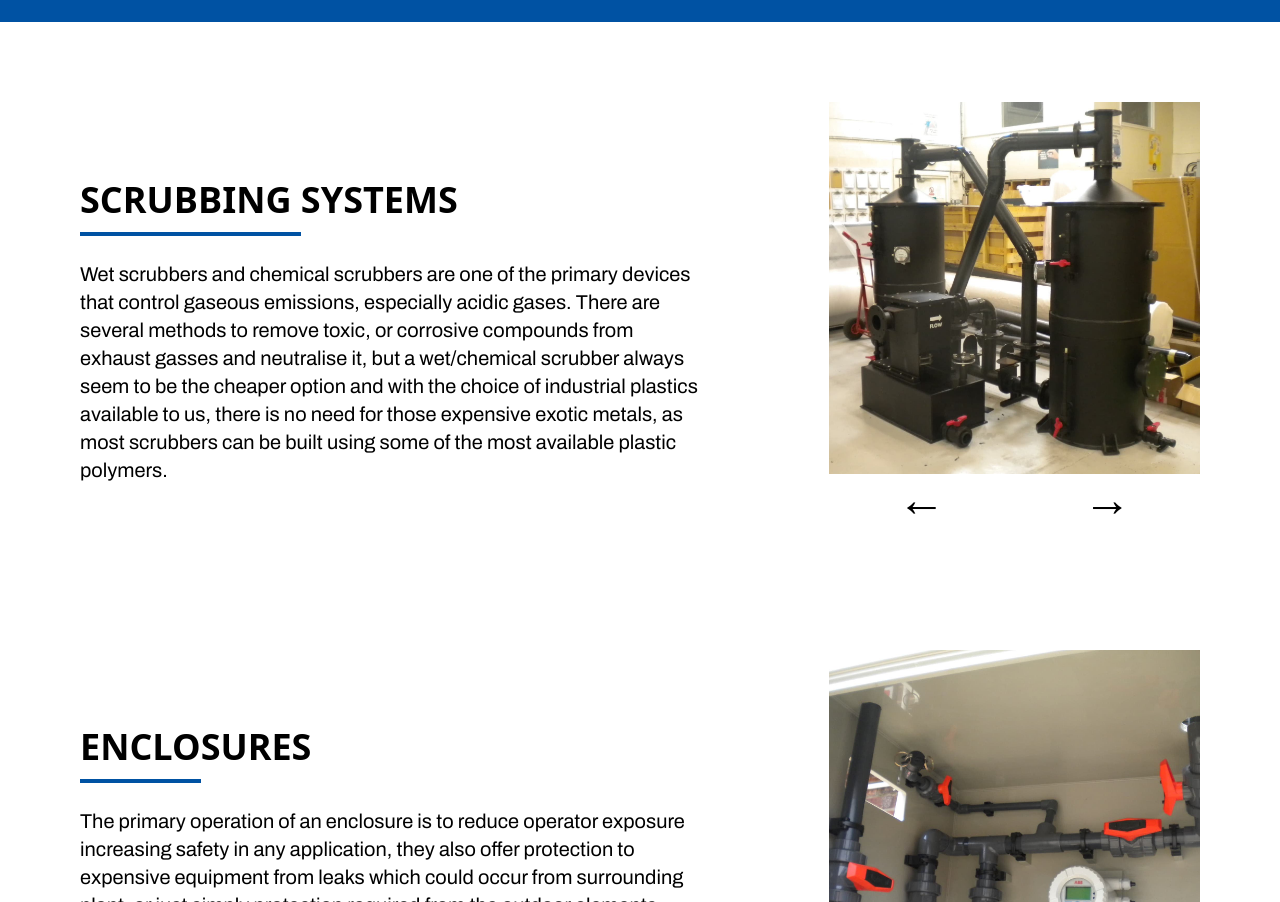
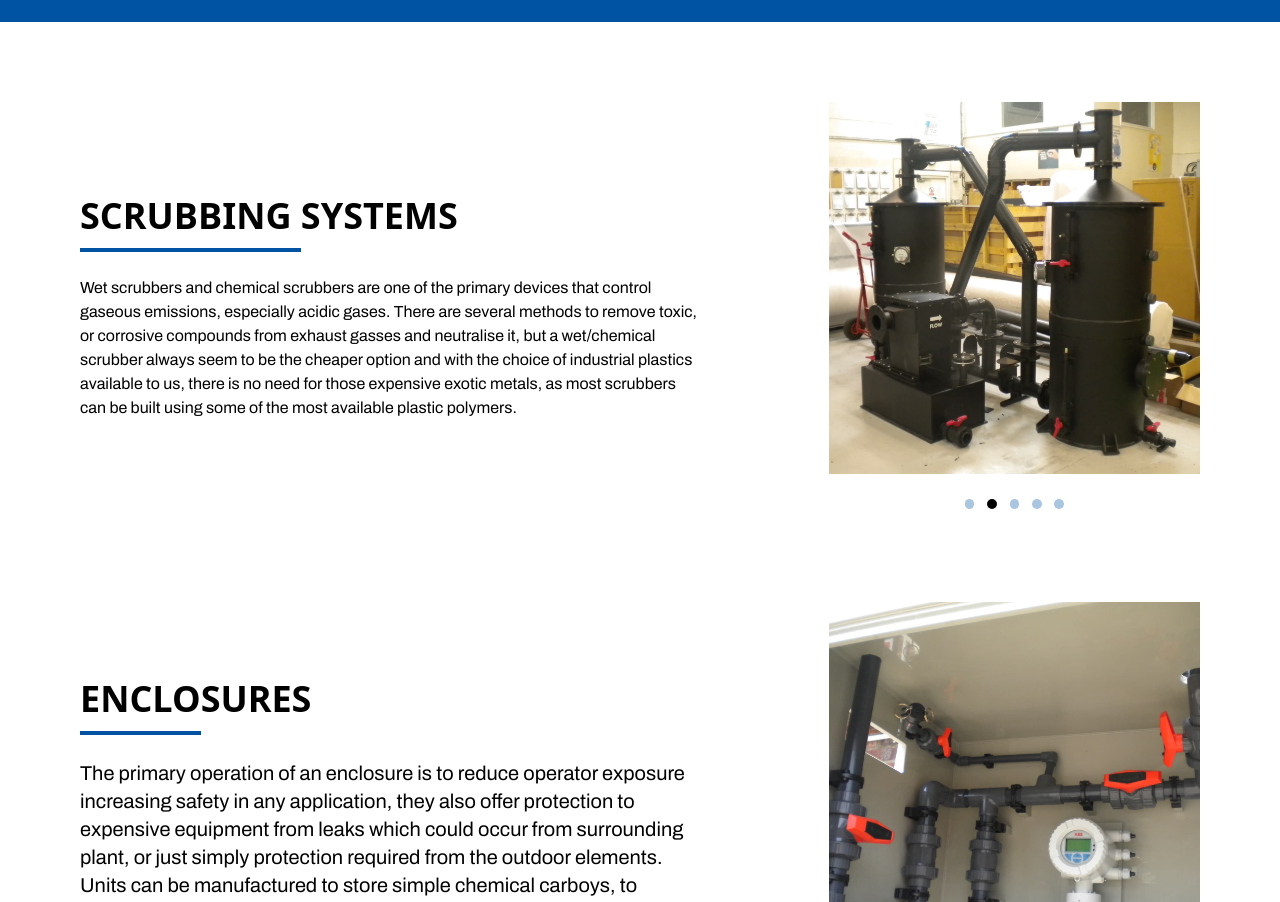
Before and after one commit to alparslankorkmaz/marcol-redone, a Next.js app: page /portfolio in a window 1280 px wide. Shown: the part 911-1813 px from the top of the page. Built offline with nearby package versions, Linux system fonts and the light colour scheme.

Commit message:
redone portfolio slide scrubbing systems

```diff
--- a/src/app/globals.css
+++ b/src/app/globals.css
@@ -5,6 +5,10 @@
 body {
   margin: 0;
   padding: 0;
+}
+
+body::-webkit-scrollbar {
+  display: none;
 }
 
 .embla {
@@ -22,3 +26,70 @@
   flex: 0 0 35%;
   min-width: 0;
 }
+
+.embla__dot,
+.embla__button {
+  -webkit-appearance: none;
+  background-color: transparent;
+  touch-action: manipulation;
+  display: inline-flex;
+  text-decoration: none;
+  cursor: pointer;
+  border: 0;
+  padding: 0;
+  margin: 0;
+}
+.embla__dots {
+  z-index: 1;
+  bottom: -2.2rem;
+  position: absolute;
+  left: 0;
+  right: 0;
+  display: flex;
+  justify-content: center;
+  align-items: center;
+}
+.embla__dot {
+  width: 0.6rem;
+  height: 0.6rem;
+  display: flex;
+  align-items: center;
+  margin-right: 0.4rem;
+  margin-left: 0.4rem;
+}
+.embla__dot:after {
+  background: #0052a355;
+  border-radius: 100%;
+  width: 100%;
+  height: 100%;
+  content: "";
+}
+.embla__dot--selected:after {
+  background: #000000;
+}
+.embla__button {
+  z-index: 1;
+  color: #0052a3;
+  position: absolute;
+  display: flex;
+  align-items: center;
+  justify-content: center;
+  top: 50%;
+  transform: translateY(-50%);
+  cursor: pointer;
+  width: 4rem;
+  height: 4rem;
+}
+.embla__button--prev {
+  left: -3.3rem;
+}
+.embla__button--next {
+  right: -3.3rem;
+}
+.embla__button:disabled {
+  opacity: 0.3;
+}
+.embla__button__svg {
+  width: 65%;
+  height: 65%;
+}
--- a/src/app/portfolio/page.js
+++ b/src/app/portfolio/page.js
@@ -11,24 +11,12 @@
 import MachineGuards from "@/components/MachineGuards";
 import Pipework from "@/components/Pipework";
 import BespokeFabrication from "@/components/BespokeFabrication";
-import { Inspiration } from "next/font/google";
 import Installation from "@/components/Installation";
 
 export default function Portfolio() {
-  const autoplayOptions = {
-    delay: 3500,
-  };
-  const [emblaRef, emblaApi] = useEmblaCarousel({ loop: true }, [
-    Autoplay(autoplayOptions),
-  ]); // Add plugin
-
-  const scrollPrev = useCallback(() => {
-    if (emblaApi) emblaApi.scrollPrev();
-  }, [emblaApi]);
-
-  const scrollNext = useCallback(() => {
-    if (emblaApi) emblaApi.scrollNext();
-  }, [emblaApi]);
+  const OPTIONS = {};
+  const SLIDE1_COUNT = 5;
+  const SLIDE1 = Array.from(Array(SLIDE1_COUNT).keys());
 
   return (
     <>
@@ -49,7 +37,7 @@
       <Partners />
       <div className="p-10 lg:p-20">
         <div className="grid justify-center items-center grid-cols-5 gap-10 lg:gap-32">
-          <ScrubbingSystems />
+          <ScrubbingSystems slides={SLIDE1} options={OPTIONS} />
           <Enclosures />
           <TanksAndBunds />
           <DuctingAndExtractionSystems />
--- /dev/null
+++ b/src/components/CarouselArrowsDotsButtons.js
@@ -0,0 +1,51 @@
+import React from "react";
+
+export const DotButton = (props) => {
+  const { selected, onClick } = props;
+
+  return (
+    <button
+      className={"embla__dot".concat(selected ? " embla__dot--selected" : "")}
+      type="button"
+      onClick={onClick}
+    />
+  );
+};
+
+export const PrevButton = (props) => {
+  const { enabled, onClick } = props;
+
+  return (
+    <button
+      className="embla__button embla__button--prev"
+      onClick={onClick}
+      disabled={!enabled}
+    >
+      <svg className="embla__button__svg" viewBox="137.718 -1.001 366.563 644">
+        <path
+          fill="currentColor"
+          d="M428.36 12.5c16.67-16.67 43.76-16.67 60.42 0 16.67 16.67 16.67 43.76 0 60.42L241.7 320c148.25 148.24 230.61 230.6 247.08 247.08 16.67 16.66 16.67 43.75 0 60.42-16.67 16.66-43.76 16.67-60.42 0-27.72-27.71-249.45-249.37-277.16-277.08a42.308 42.308 0 0 1-12.48-30.34c0-11.1 4.1-22.05 12.48-30.42C206.63 234.23 400.64 40.21 428.36 12.5z"
+        />
+      </svg>
+    </button>
+  );
+};
+
+export const NextButton = (props) => {
+  const { enabled, onClick } = props;
+
+  return (
+    <button
+      className="embla__button embla__button--next"
+      onClick={onClick}
+      disabled={!enabled}
+    >
+      <svg className="embla__button__svg" viewBox="0 0 238.003 238.003">
+        <path
+          fill="currentColor"
+          d="M181.776 107.719L78.705 4.648c-6.198-6.198-16.273-6.198-22.47 0s-6.198 16.273 0 22.47l91.883 91.883-91.883 91.883c-6.198 6.198-6.198 16.273 0 22.47s16.273 6.198 22.47 0l103.071-103.039a15.741 15.741 0 0 0 4.64-11.283c0-4.13-1.526-8.199-4.64-11.313z"
+        />
+      </svg>
+    </button>
+  );
+};
--- /dev/null
+++ b/src/components/ImageByIndex.js
@@ -0,0 +1,11 @@
+const image1_1 = "/images/portfolio/scrubbing_systems/slide1.jpg";
+const image1_2 = "/images/portfolio/scrubbing_systems/slide2.jpg";
+const image1_3 = "/images/portfolio/scrubbing_systems/slide3.jpg";
+const image1_4 = "/images/portfolio/scrubbing_systems/slide4.jpg";
+const image1_5 = "/images/portfolio/scrubbing_systems/slide5.jpg";
+
+export const images1 = [image1_1, image1_2, image1_3, image1_4, image1_5];
+
+const imageByIndex1 = (index) => images1[index % images1.length];
+
+export default imageByIndex1;
--- a/src/components/ScrubbingSystems.js
+++ b/src/components/ScrubbingSystems.js
@@ -2,23 +2,57 @@
 
 import useEmblaCarousel from "embla-carousel-react";
 import Autoplay from "embla-carousel-autoplay";
-import React, { useCallback } from "react";
+import React, { useState, useEffect, useCallback } from "react";
 
-export default function ScrubbingSystems() {
+import { DotButton, PrevButton, NextButton } from "./CarouselArrowsDotsButtons";
+import imageByIndex1 from "./ImageByIndex";
+
+export default function ScrubbingSystems(props) {
   const autoplayOptions = {
-    delay: 3500,
+    delay: 5500,
   };
   const [emblaRef, emblaApi] = useEmblaCarousel({ loop: true }, [
     Autoplay(autoplayOptions),
   ]); // Add plugin
 
-  const scrollPrev = useCallback(() => {
-    if (emblaApi) emblaApi.scrollPrev();
-  }, [emblaApi]);
+  const { slides, options } = props;
+  const [prevBtnEnabled, setPrevBtnEnabled] = useState(false);
+  const [nextBtnEnabled, setNextBtnEnabled] = useState(false);
+  const [selectedIndex, setSelectedIndex] = useState(0);
+  const [scrollSnaps, setScrollSnaps] = useState([]);
 
-  const scrollNext = useCallback(() => {
-    if (emblaApi) emblaApi.scrollNext();
-  }, [emblaApi]);
+  const scrollPrev = useCallback(
+    () => emblaApi && emblaApi.scrollPrev(),
+    [emblaApi]
+  );
+  const scrollNext = useCallback(
+    () => emblaApi && emblaApi.scrollNext(),
+    [emblaApi]
+  );
+  const scrollTo = useCallback(
+    (index) => emblaApi && emblaApi.scrollTo(index),
+    [emblaApi]
+  );
+
+  const onInit = useCallback((emblaApi) => {
+    setScrollSnaps(emblaApi.scrollSnapList());
+  }, []);
+
+  const onSelect = useCallback((emblaApi) => {
+    setSelectedIndex(emblaApi.selectedScrollSnap());
+    setPrevBtnEnabled(emblaApi.canScrollPrev());
+    setNextBtnEnabled(emblaApi.canScrollNext());
+  }, []);
+
+  useEffect(() => {
+    if (!emblaApi) return;
+
+    onInit(emblaApi);
+    onSelect(emblaApi);
+    emblaApi.on("reInit", onInit);
+    emblaApi.on("reInit", onSelect);
+    emblaApi.on("select", onSelect);
+  }, [emblaApi, onInit, onSelect]);
 
   return (
     <>
@@ -29,7 +63,7 @@
           <span className="border-b-4 border-marcol-blue py-2">scrubbing </span>
           systems
         </h2>
-        <div className="font-archivo text-lg lg:text-xl">
+        <div className="font-archivo">
           <p>
             Wet scrubbers and chemical scrubbers are one of the primary devices
             that control gaseous emissions, especially acidic gases. There are
@@ -42,61 +76,32 @@
           </p>
         </div>
       </div>
-      <div className="col-span-5 lg:col-span-2">
-        <div className="embla">
+      <div className="col-span-5 lg:col-span-2 flex justify-center relative">
+        <div className="embla flex justify-center">
           <div className="embla__viewport" ref={emblaRef}>
             <div className="embla__container">
-              <div className="embla__slide">
-                <img
-                  src="/images/portfolio/scrubbing_systems/slide1.jpg"
-                  alt="scrubbing system"
-                  className="w-full object-cover "
-                />
-              </div>
-              <div className="embla__slide">
-                <img
-                  src="/images/portfolio/scrubbing_systems/slide2.jpg"
-                  alt="scrubbing system"
-                  className="w-full object-cover "
-                />
-              </div>
-              <div className="embla__slide">
-                <img
-                  src="/images/portfolio/scrubbing_systems/slide3.jpg"
-                  alt="scrubbing system"
-                  className="w-full object-cover "
-                />
-              </div>
-              <div className="embla__slide">
-                <img
-                  src="/images/portfolio/scrubbing_systems/slide4.jpg"
-                  alt="scrubbing system"
-                  className="w-full object-cover "
-                />
-              </div>
-              <div className="embla__slide">
-                <img
-                  src="/images/portfolio/scrubbing_systems/slide5.jpg"
-                  alt="scrubbing system"
-                  className="w-full object-cover "
-                />
-              </div>
-            </div>
-            <div className="flex justify-around">
-              <button
-                className="embla__prev text-3xl lg:text-5xl"
-                onClick={scrollPrev}
-              >
-                ←
-              </button>
-              <button
-                className="embla__next text-3xl lg:text-5xl"
-                onClick={scrollNext}
-              >
-                →
-              </button>
+              {slides.map((index) => (
+                <div className="embla__slide" key={index}>
+                  <img
+                    className="embla__slide__img"
+                    src={imageByIndex1(index)}
+                    alt="scrubbing systems"
+                  />
+                </div>
+              ))}
             </div>
           </div>
+          {/* <PrevButton onClick={scrollPrev} enabled={prevBtnEnabled} /> */}
+          {/* <NextButton onClick={scrollNext} enabled={nextBtnEnabled} /> */}
+        </div>
+        <div className="embla__dots">
+          {scrollSnaps.map((_, index) => (
+            <DotButton
+              key={index}
+              selected={index === selectedIndex}
+              onClick={() => scrollTo(index)}
+            />
+          ))}
         </div>
       </div>
     </>
```
